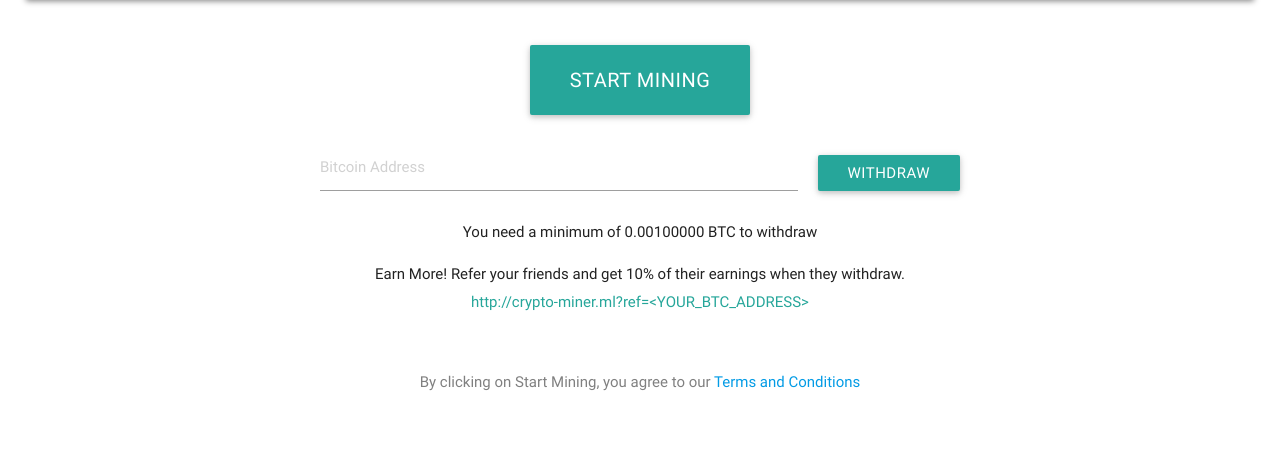
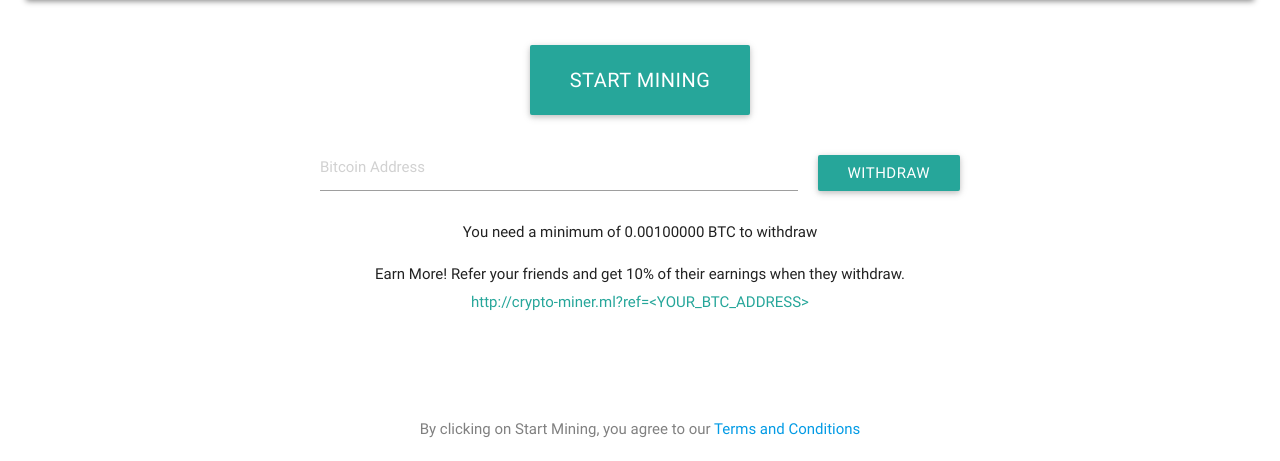
Before and after one commit to immrmonero/mytrialproject, a plain HTML site: page index.html in a window 1280 px wide. Shown: the part 397-858 px from the top of the page. Before the commit the page ends 800 px from the top, so only its background shows below. Drawn offline with Linux system fonts and the light colour scheme.

Commit message:
Update main.css

```diff
--- a/src/css/main.css
+++ b/src/css/main.css
@@ -126,11 +126,11 @@ input.address-input {
   margin-bottom: 10px;
 }
 .terms-conditions {
-  position: fixed;
   bottom: 0;
   left: 0;
   right: 0;
   padding: 10px;
+  padding-top: 100px;
   color: gray;
 }
 .modal-header {
```
